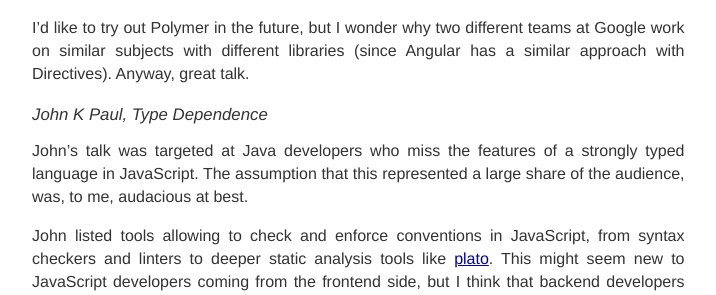
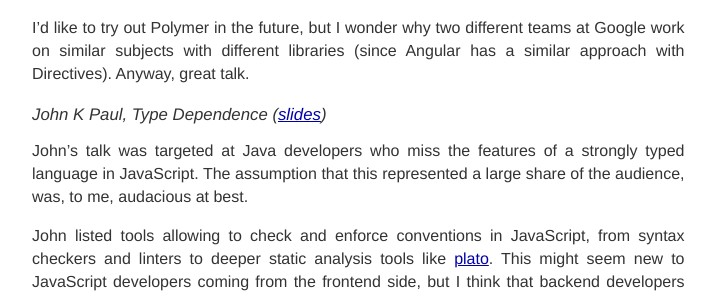
Before and after one commit to fzaninotto/fzaninotto.github.com, a Jekyll site: the page built from _posts/2013-12-03-dotjs-2013-what-you-missed-what-I-missed.markdown, in a window 1280 px wide and 900 px high, scrolled down 1331 px. Shown: the part 155-450 px from the top of the window, without its empty margins (233-949 px from the left). Built offline with Jekyll 4.4.1, drawn with Linux system fonts in a browser that asks for light colours; some web fonts are replaced; Markdown is read by kramdown in place of the engine named in the settings; comment, search, counter and statistics services are not loaded.

Commit message:
Add John K Paul's slides

```diff
--- a/_posts/2013-12-03-dotjs-2013-what-you-missed-what-I-missed.markdown
+++ b/_posts/2013-12-03-dotjs-2013-what-you-missed-what-I-missed.markdown
@@ -37,7 +37,7 @@ No need to introduce Addy, famous Googler and JavaScript developer (Yeoman, Todo
 
 I'd like to try out Polymer in the future, but I wonder why two different teams at Google work on similar subjects with different libraries (since Angular has a similar approach with Directives). Anyway, great talk.
 
-### John K Paul, Type Dependence
+### John K Paul, Type Dependence ([slides](http://johnkpaul.github.io/presentations/dotjs/2013/js-tools/))
 
 John's talk was targeted at Java developers who miss the features of a strongly typed language in JavaScript. The assumption that this represented a large share of the audience, was, to me, audacious at best.
 
```
